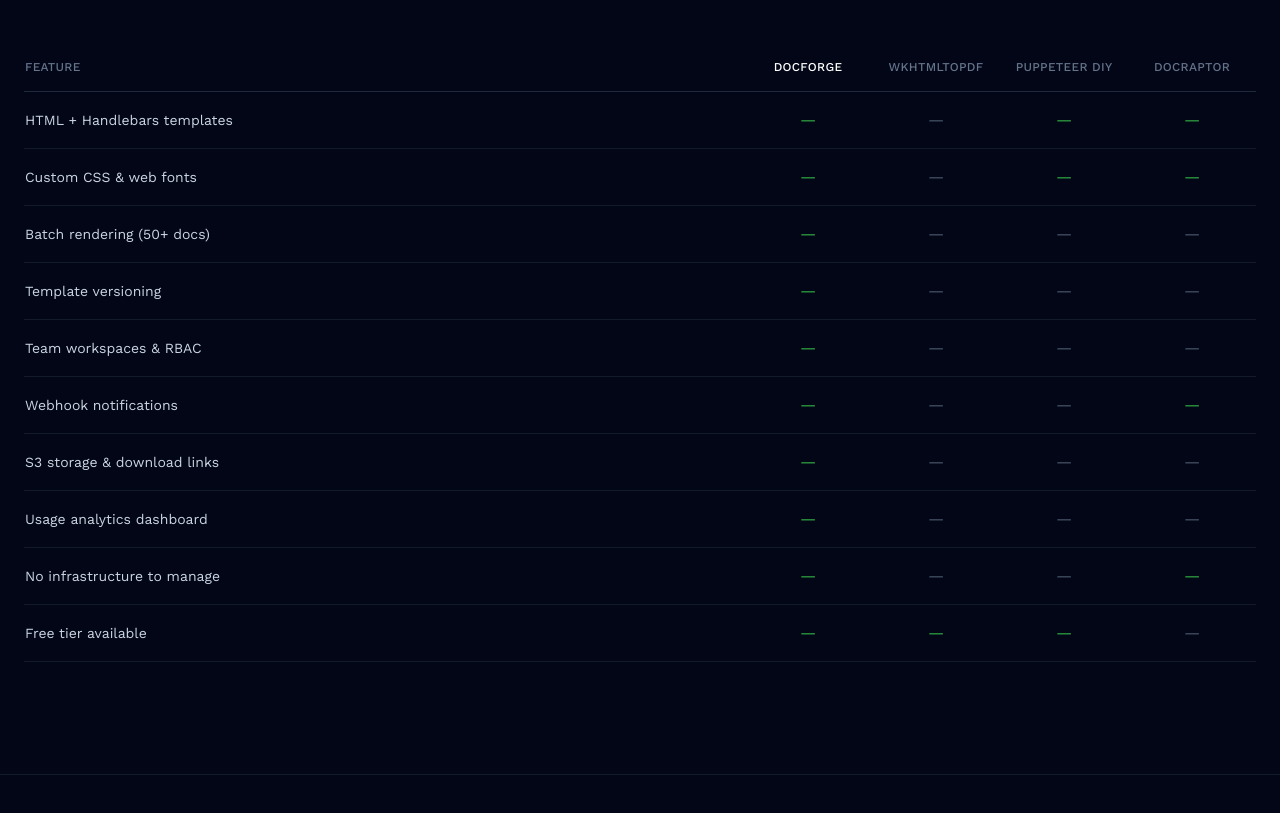
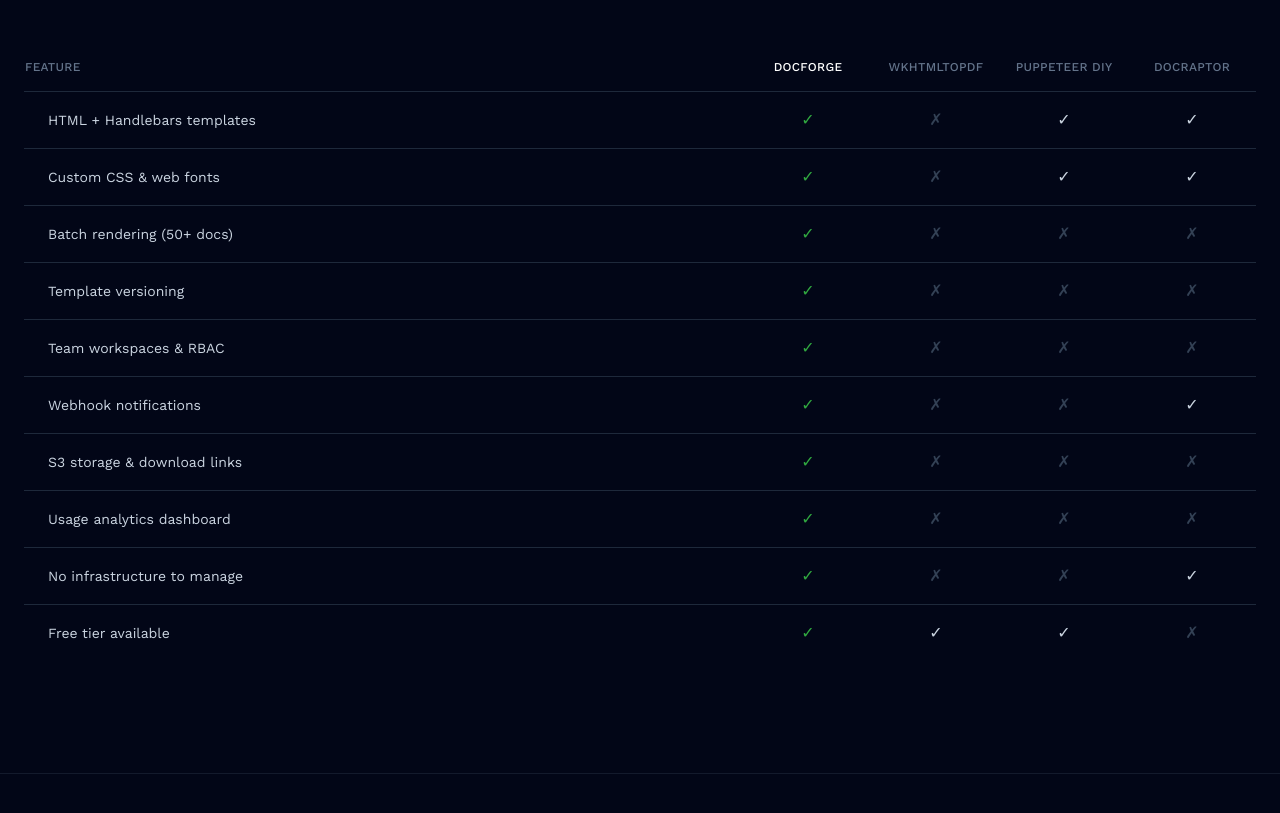
Before and after one commit to ShopHeck/daddys-home, a Next.js app: page / in a window 1280 px wide. Shown: the part 3039-3852 px from the top of the page. Built offline with nearby package versions, Linux system fonts and the light colour scheme; no server answers.

Commit message:
fix(landing): improve comparison table visual hierarchy
Co-authored-by: ShopHeck <76179499+ShopHeck@users.noreply.github.com>

```diff
--- a/src/app/page.tsx
+++ b/src/app/page.tsx
@@ -306,37 +306,29 @@ export default function HomePage() {
                   <th className="pb-4 text-xs font-medium uppercase tracking-wide text-slate-500 text-center w-32">DocRaptor</th>
                 </tr>
               </thead>
-              <tbody>
+              <tbody className="divide-y divide-slate-800">
                 {comparisonRows.map((row) => (
-                  <tr key={row.feature} className="border-b border-slate-800/60">
-                    <td className="py-4 text-sm text-slate-300">{row.feature}</td>
-                    <td className="py-4 text-center">
-                      {row.docforge ? (
-                        <span style={{ color: 'oklch(0.65 0.18 145)' }}>—</span>
-                      ) : (
-                        <span className="text-slate-600">—</span>
-                      )}
+                  <tr key={row.feature}>
+                    <td className="px-6 py-4 text-sm text-slate-300">{row.feature}</td>
+                    <td className="px-6 py-4 text-center">
+                      <span className={row.docforge ? 'font-medium' : 'text-slate-700'} style={{ color: row.docforge ? 'oklch(0.65 0.18 145)' : undefined }}>
+                        {row.docforge ? '✓' : '✗'}
+                      </span>
                     </td>
-                    <td className="py-4 text-center">
-                      {row.wkhtmltopdf ? (
-                        <span style={{ color: 'oklch(0.65 0.18 145)' }}>—</span>
-                      ) : (
-                        <span className="text-slate-600">—</span>
-                      )}
+                    <td className="px-6 py-4 text-center">
+                      <span className={row.wkhtmltopdf ? 'text-slate-300' : 'text-slate-700'}>
+                        {row.wkhtmltopdf ? '✓' : '✗'}
+                      </span>
                     </td>
-                    <td className="py-4 text-center">
-                      {row.puppeteerDiy ? (
-                        <span style={{ color: 'oklch(0.65 0.18 145)' }}>—</span>
-                      ) : (
-                        <span className="text-slate-600">—</span>
-                      )}
+                    <td className="px-6 py-4 text-center">
+                      <span className={row.puppeteerDiy ? 'text-slate-300' : 'text-slate-700'}>
+                        {row.puppeteerDiy ? '✓' : '✗'}
+                      </span>
                     </td>
-                    <td className="py-4 text-center">
-                      {row.docraptor ? (
-                        <span style={{ color: 'oklch(0.65 0.18 145)' }}>—</span>
-                      ) : (
-                        <span className="text-slate-600">—</span>
-                      )}
+                    <td className="px-6 py-4 text-center">
+                      <span className={row.docraptor ? 'text-slate-300' : 'text-slate-700'}>
+                        {row.docraptor ? '✓' : '✗'}
+                      </span>
                     </td>
                   </tr>
                 ))}
```
